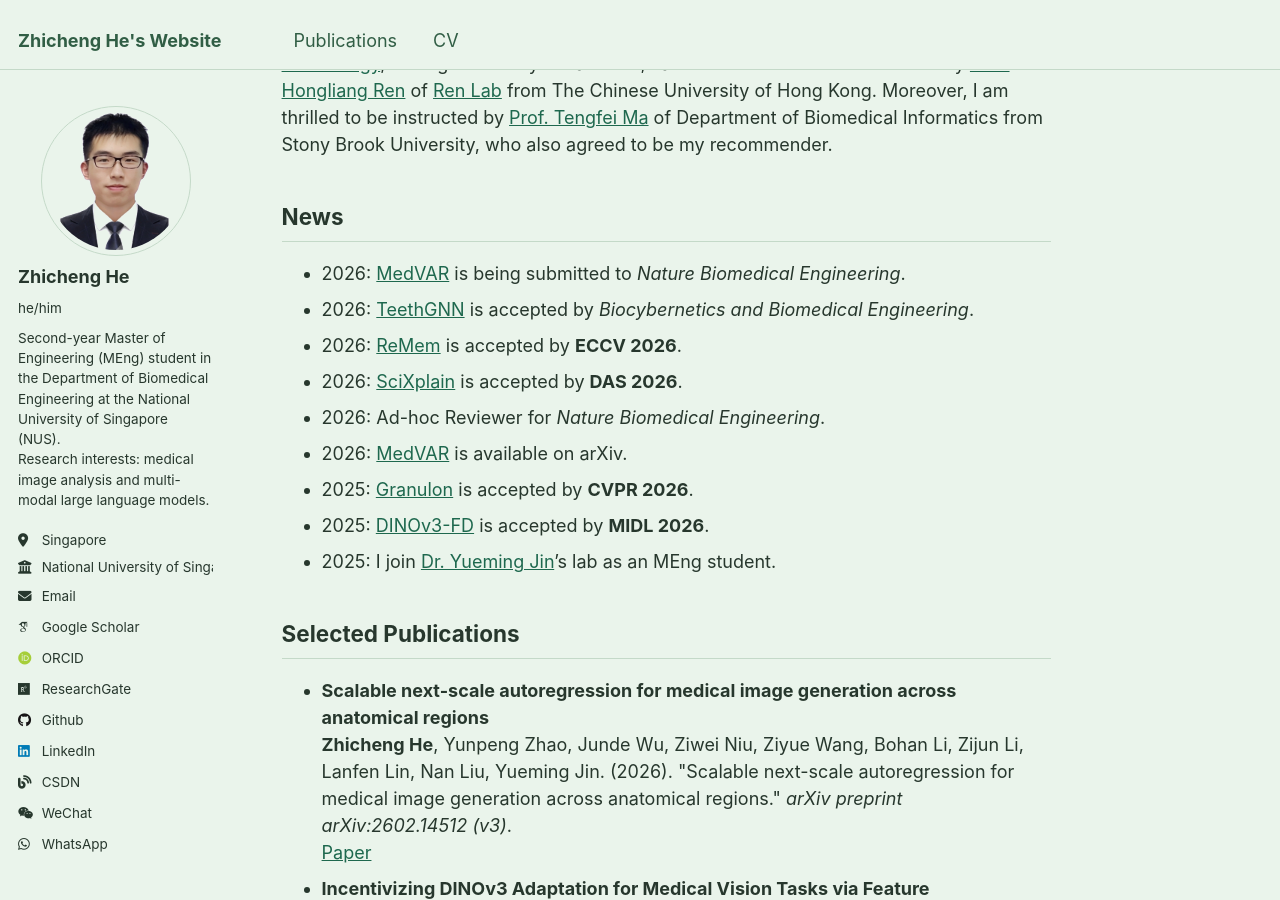
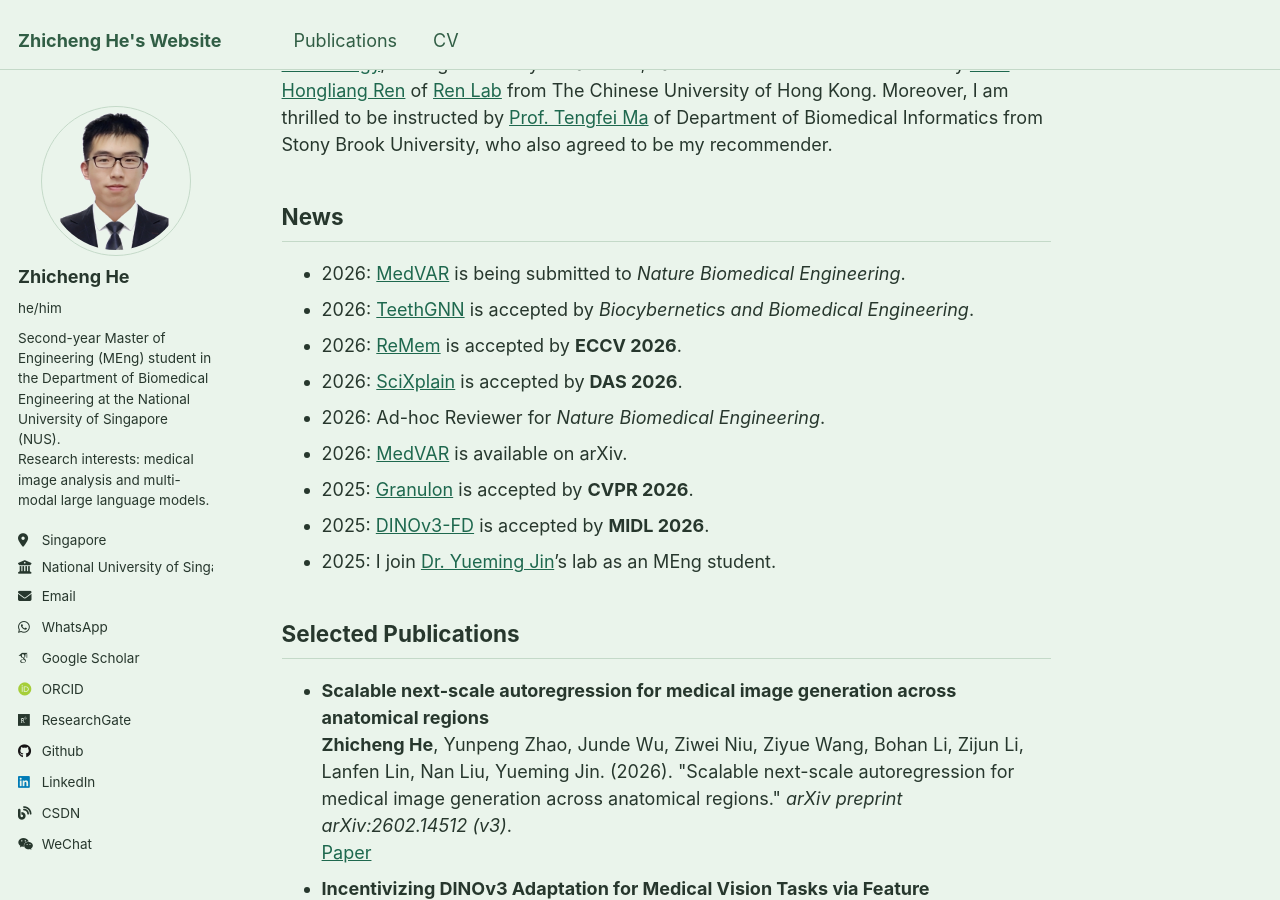
Before and after one commit to hezhicheng2002/hezhicheng2002.github.io, a Jekyll site: the page built from _pages/about.md, in a window 1280 px wide and 900 px high, scrolled down 361 px. Built offline with Jekyll 4.4.1, drawn with Linux system fonts in a browser that asks for light colours; some web fonts are replaced.

Commit message:
Show WhatsApp near email in sidebar

```diff
--- a/_includes/author-profile.html
+++ b/_includes/author-profile.html
@@ -35,6 +35,9 @@
       {% endif %}
       {% if author.email %}
         <li><a href="mailto:{{ author.email }}"><i class="fas fa-fw fa-envelope icon-pad-right" aria-hidden="true"></i>{{ site.data.ui-text[site.locale].email_label | default: "Email" }}</a></li>
+      {% endif %}
+      {% if author.whatsapp %}
+        <li><a href="https://wa.me/{{ author.whatsapp }}"><i class="fab fa-fw fa-whatsapp icon-pad-right" aria-hidden="true"></i>WhatsApp</a></li>
       {% endif %}
 
       <!-- Font Awesome and Academicons icons / Academic websites -->
@@ -179,9 +182,6 @@
       {% if author.wechat_qr %}
         <li><a href="{{ author.wechat_qr }}"><i class="fab fa-fw fa-weixin icon-pad-right" aria-hidden="true"></i>WeChat</a></li>
       {% endif %}
-      {% if author.whatsapp %}
-        <li><a href="https://wa.me/{{ author.whatsapp }}"><i class="fab fa-fw fa-whatsapp icon-pad-right" aria-hidden="true"></i>WhatsApp</a></li>
-      {% endif %}
     </ul>
     <div id="visitor-map-container" class="author__desktop" style="margin-top: 0.45rem; width: 180px; max-width: 100%;">
       <script type="text/javascript" id="mapmyvisitors" src="//mapmyvisitors.com/map.js?d=koGdRWIDbHHhW_LHeu1KMOqd7Ao0vBTF3w52oQ_7v6w&co=eaf4eb&cl=315e45&w=a&t=n"></script>
```
